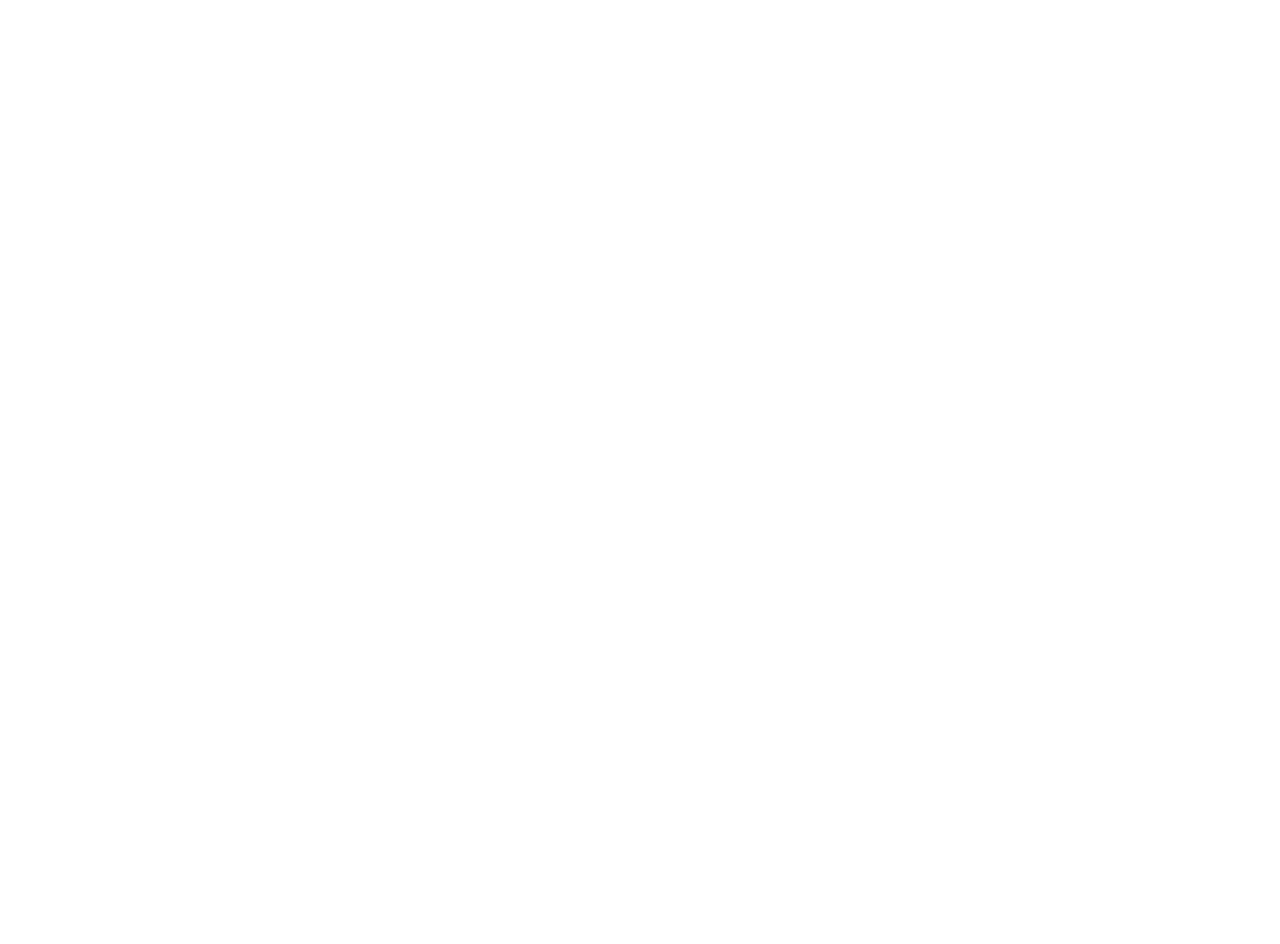
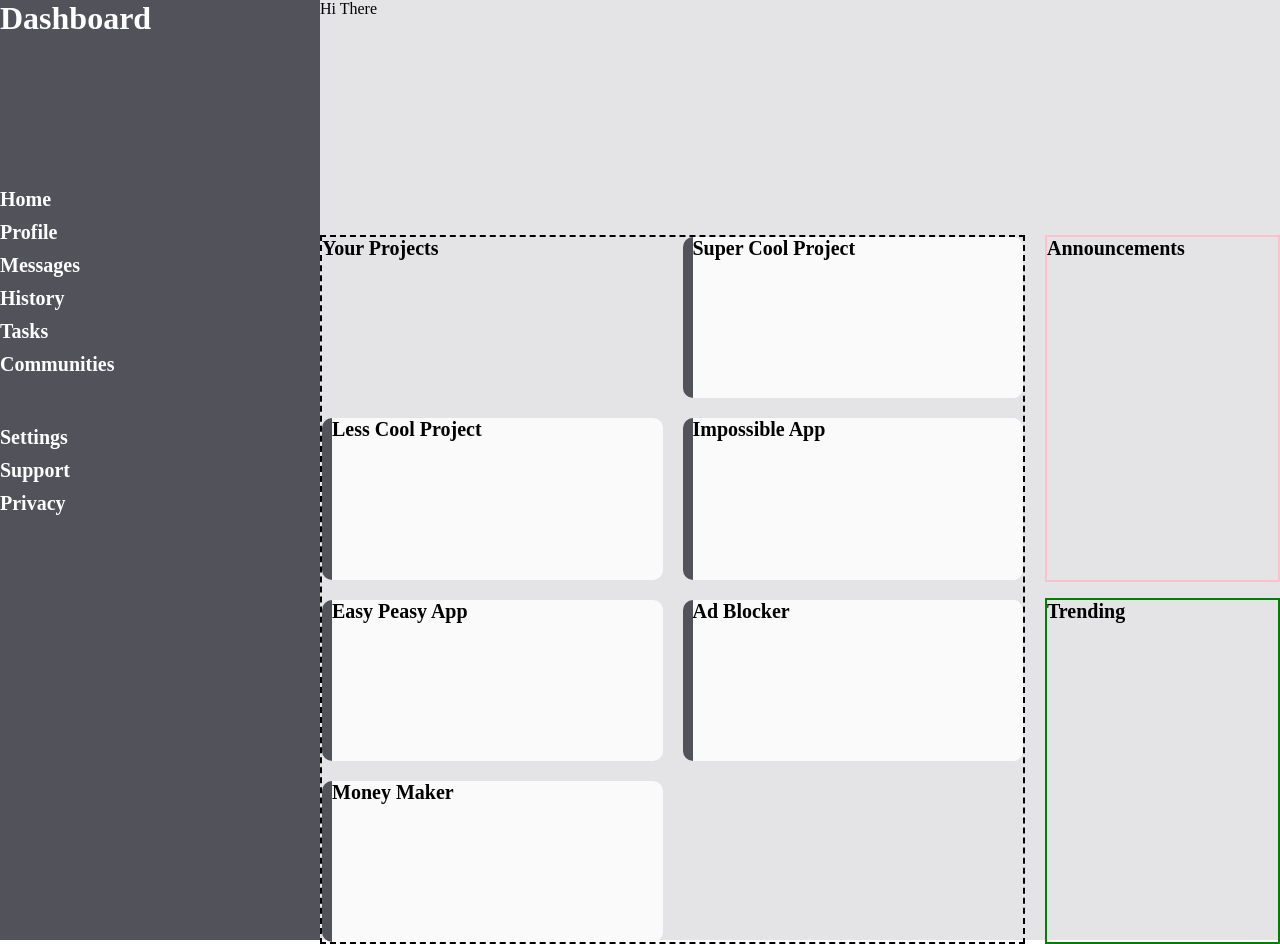
Before and after one commit to radclifferr/Admin--Dashboard, a plain HTML site: page index.html in a window 1280 px wide. Before the commit the page ends 800 px from the top, so only its background shows below. Drawn offline with Linux system fonts and the light colour scheme.

Commit message:
Initial placement of elements

```diff
--- a/index.html
+++ b/index.html
@@ -9,6 +9,48 @@
     <link rel="stylesheet" href="styles.css">
 </head>
 <body>
+    <div class="container">
+        <div class ="sidebar">
+            <div class="dashboard-logo">Dashboard</div>
+            <div class="action-links">
+                <div>Home</div>
+                <div>Profile</div>
+                <div>Messages</div>
+                <div>History</div>
+                <div>Tasks</div>
+                <div>Communities</div>
+            </div>
+            <div class="support-links">
+                <div>Settings</div>
+                <div>Support</div>
+                <div>Privacy</div>
+            </div>
+
+        </div>
+        <div class = "dashboard">
+            <div class = "welcome-bar">Hi There</div>
+            <div class = "project-container">
+                <div class ="projects">
+                    Your Projects
+                    <div>Super Cool Project</div>
+                    <div>Less Cool Project</div>
+                    <div>Impossible App</div>
+                    <div>Easy Peasy App</div>
+                    <div>Ad Blocker</div>
+                    <div>Money Maker</div>
+                </div>
+
+
+
+
+
+                <div class = "announcements">Announcements</div>
+                <div class = "trending">Trending</div>
+            </div>
+
+
+        </div>
+    </div>
 
 </body>
 </html>
--- a/styles.css
+++ b/styles.css
@@ -0,0 +1,104 @@
+* {
+    height: 100%;
+    margin: 0;
+    padding: 0;
+}
+:root {
+    --background-color-main: #52525b;
+    --background-color-shadow: #e4e4e7;
+    --background-color-cards: #fafafa;
+    --dark-background-text-color: white;
+    --light-background-text-color: black;
+    --main-header-weight: 800;
+    --main-header-font-size: 2rem;
+
+
+    --minor-header-weight: 800;
+    --minor-header-font-size: 1.25rem;
+}
+
+.container {
+    display:grid;
+    grid-template-columns: 1fr 3fr;
+
+}
+.sidebar {
+    background-color: var(--background-color-main);
+    color: var(--dark-background-text-color);
+    display: grid;
+    grid-template-rows: 1fr 1fr 1fr 2fr;
+
+}
+.dashboard-logo{
+    font-size: var(--main-header-font-size);
+    font-weight: var(--main-header-weight);
+}
+.action-links {
+    display: grid;
+    align-content: center;
+    gap: 10px;
+    font-size: var(--minor-header-font-size);
+    font-weight: var(--minor-header-weight);
+
+
+}
+
+.support-links {
+    display:grid;
+    align-content: center;
+    gap: 10px;
+    font-size: var(--minor-header-font-size);
+    font-weight: var(--minor-header-weight);
+
+}
+
+
+
+
+
+
+
+
+
+
+
+
+
+
+
+
+.dashboard {
+    background-color: var(--background-color-shadow);
+    display: grid;
+    grid-template-rows: 1fr 3fr;
+}
+.project-container {
+    font-weight: var(--minor-header-weight);
+    font-size: var(--minor-header-font-size);
+    display: grid;
+    grid-template-columns: 3fr 1fr;
+    grid-template-rows: 1fr 1fr;
+    gap: 20px;
+}
+.projects {
+    border: 2px dashed black;
+    grid-column: 1;
+    grid-row: 1/3;
+    display: grid;
+    grid-template-columns: 1fr 1fr;
+    grid-template-rows: repeat(auto-fit, minmax(150px, 1fr));
+    gap: 20px;
+}
+.projects > div {
+    background-color: var(--background-color-cards);
+    border-radius: 10px;
+    border-left: solid 10px var(--background-color-main);
+}
+.trending {
+    border: 2px solid green;
+    grid-column: 2/2
+}
+.announcements {
+    border: 2px solid pink;
+
+}
```
